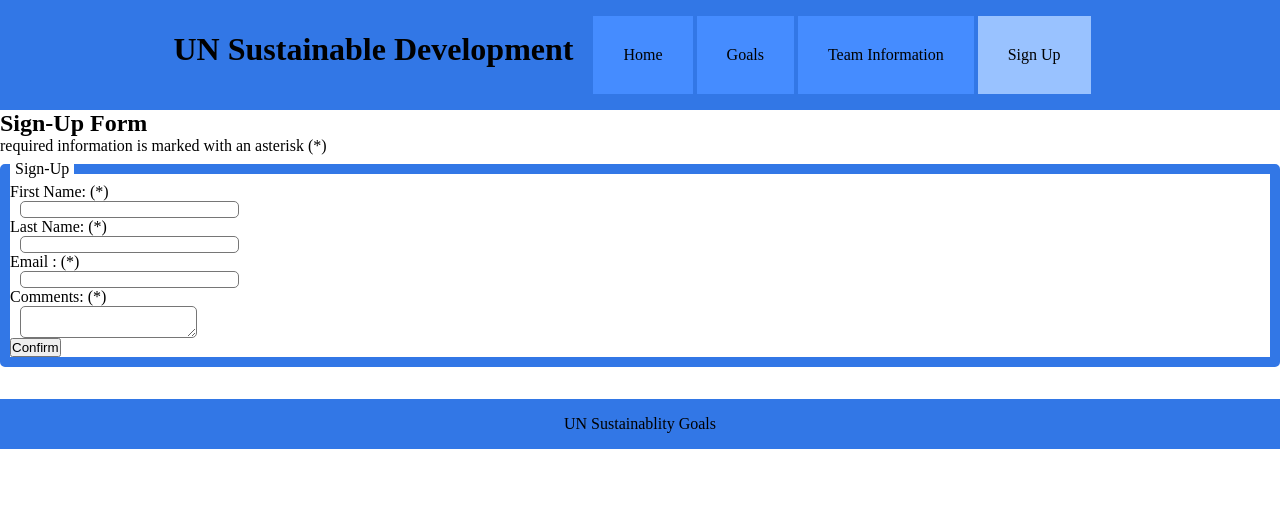
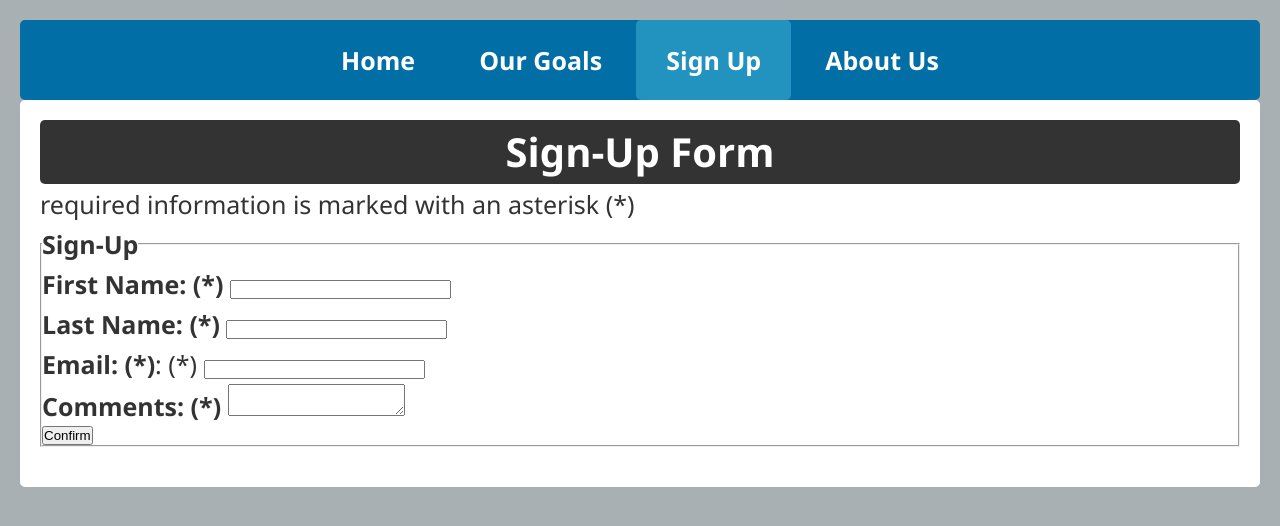
Before and after one commit to shashGurung/Web-dev, a website: page app/public/contact.html in a window 1280 px wide. Drawn offline with Linux system fonts and the light colour scheme.

Commit message:
Updated the index and contact page to the css

```diff
--- a/app/public/About-us.js
+++ b/app/public/About-us.js
@@ -2,7 +2,7 @@
     navigation: [
         { name: 'Home', link: 'index.html' },
         { name: 'Our Goals', link: 'Goal-9.html' },
-        { name: 'Sign Up', link: 'signup.html' },
+        { name: 'Sign Up', link: 'contact.html' },
         { name: 'About Us', link: 'About-us.html', active: true }
     ],
     header: {
--- a/app/public/contact.html
+++ b/app/public/contact.html
@@ -2,49 +2,52 @@
 <head>
     <meta charset="UTF-8">
     <meta name="viewport" content="width=device-width, initial-scale=1.0">
-    <link rel="stylesheet" href="style.css">
+    <link rel="stylesheet" href="stylesA.css">
     <title>Home Page</title>
     <script src="form.js" defer></script>
 </head>
 <body>
-    <header>
-        <h1>UN Sustainable Development</h1>
-        <nav id = "mainNav">
-            <ul>
-                <li class="nav"><a href="index.html">Home</a></li>
-                <li class="nav"><a href="goals.html">Goals</a></li>
-                <li class="nav"><a href="teaminformation.html">Team Information</a></li>
-                <li class="currentNav"><a href="contact.html">Sign Up</a></li>
-            </ul>
-        </nav>
-    </header>
+    <nav id="main-nav">
+        <!-- Hamburger Icon -->
+        <div id="hamburger-icon" onclick="toggleMenu()">
+            <div class="bar1"></div>
+            <div class="bar2"></div>
+            <div class="bar3"></div>
+        </div>
+        <!-- Navigation links -->
+        <ul id="nav-links">
+            <li><a href="index.html">Home</a></li>
+            <li><a href="Goal-9.html">Our Goals</a></li>
+            <li><a href="contact.html" class = "active">Sign Up</a></li>
+            <li><a href="About-us.html">About Us</a></li>
+        </ul>
+    </nav>
     <main>
-        <h2>Sign-Up Form</h2>
-        <div>
-            <p class="form">required information is marked with an asterisk (*)</p>
+        <header>
+            <h2>Sign-Up Form</h2>
+        </header>
+        <section>
+            <p id="forminstructions">required information is marked with an asterisk (*)</p>
             <form method="post" action = "" id="form">
                 <fieldset>
-                    <legend>Sign-Up</legend>
-                    <label for="firstname">First Name: (*)</label>
+                    <legend><strong>Sign-Up</strong></legend>
+                    <label for="firstname"><b>First Name: (*)</b></label>
                     <input type="text" id="firstname" size="25" required aria-required="true"/>
-
-                    <label for="lastname">Last Name: (*)</label>
+                    <br>
+                    <label for="lastname"><b>Last Name: (*)</b></label>
                     <input type="text" id="lastname" size="25" required aria-required="true"/>
-
-                    <label for="email">Email <i class="fa-regular fa-envelope-open"></i>: (*)</label>
+                    <br>
+                    <label for="email"><b>Email: (*)</b><i class="fa-regular fa-envelope-open"></i>: (*)</label>
                     <input type="email" id="email" size="25" required aria-required="true"/>
-
-                    <label for="comments">Comments: (*)</label>
+                    <br>
+                    <label for="comments"><b>Comments: (*)</b></label>
                     <textarea id="comments" size="25" required aria-required="true"></textarea>
-
+                    <br>
                     <button id="submit" type="submit" form="form">Confirm</button>
                 </fieldset>
             </form>
-        </div>
+        </section>
         <p id="form-results"></p>
     </main>
-    <footer>
-        <p><a href="https://www.un.org/sustainabledevelopment/sustainable-development-goals/">UN Sustainablity Goals</a></p>
-    </footer>
 </body>
 </html>
--- a/app/public/goal9.js
+++ b/app/public/goal9.js
@@ -2,7 +2,7 @@
     navigation: [
         { name: 'Home', link: 'index.html' },
         { name: 'Our Goals', link: 'Goal-9.html', active: true },
-        { name: 'Sign Up', link: 'signup.html' },
+        { name: 'Sign Up', link: 'contact.html' },
         { name: 'About Us', link: 'About-us.html' }
     ],
     header: {
```
Also changed, not shown: app/public/About-us.html (+1 -1 lines), app/public/Goal-9.html (+1 -1 lines), app/public/index.html (+16 -15 lines).
